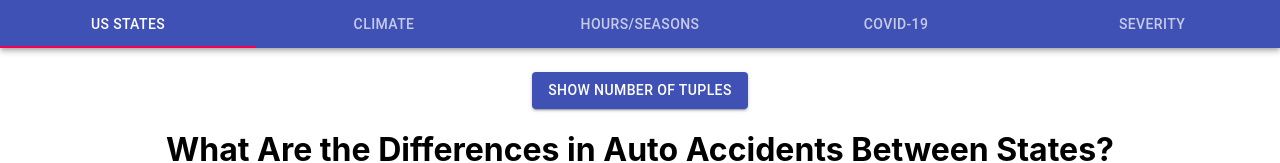
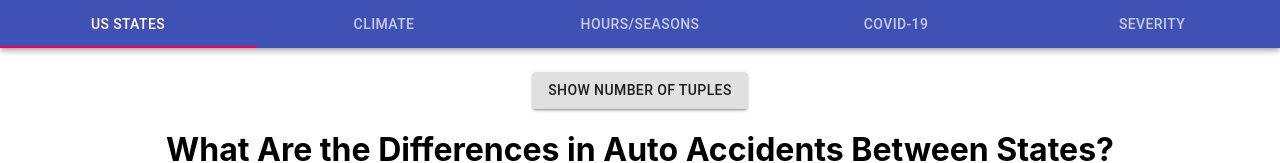
Before and after one commit to chensation/Auto-Accident-Trend-Analysis-Tool, a React (Create React App) app in the folder client/: page / in a window 1280 px wide. Shown: the top 163 px of the page. Built offline with nearby package versions, Linux system fonts and the light colour scheme; no server answers.

Commit message:
Update States.js

```diff
--- a/client/src/pages/States.js
+++ b/client/src/pages/States.js
@@ -161,7 +161,7 @@ function States() {
 
   return (
     <div>
-      <Button onClick={() => {setShowTupleCount(!showTupleCount)}} variant="contained" color ="primary">
+      <Button onClick={() => {setShowTupleCount(!showTupleCount)}} variant="contained">
         Show Number of Tuples
       </Button>
       <div>
```
